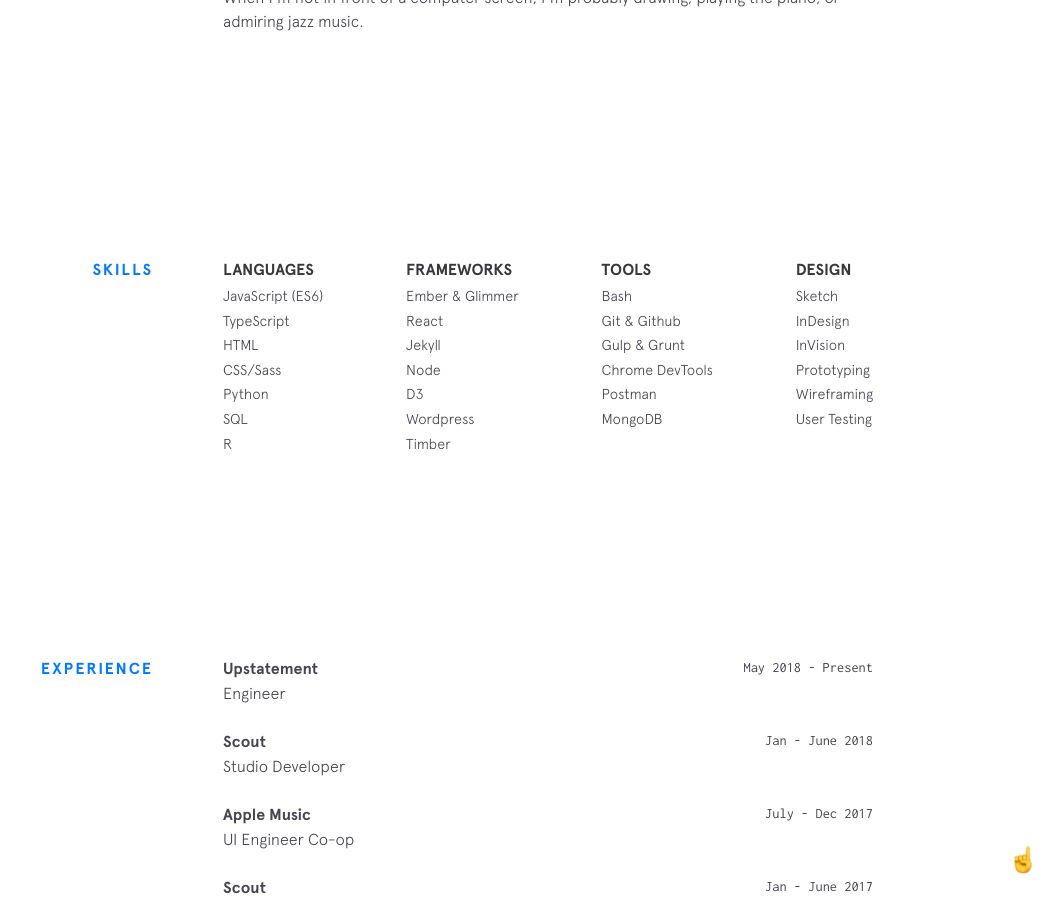
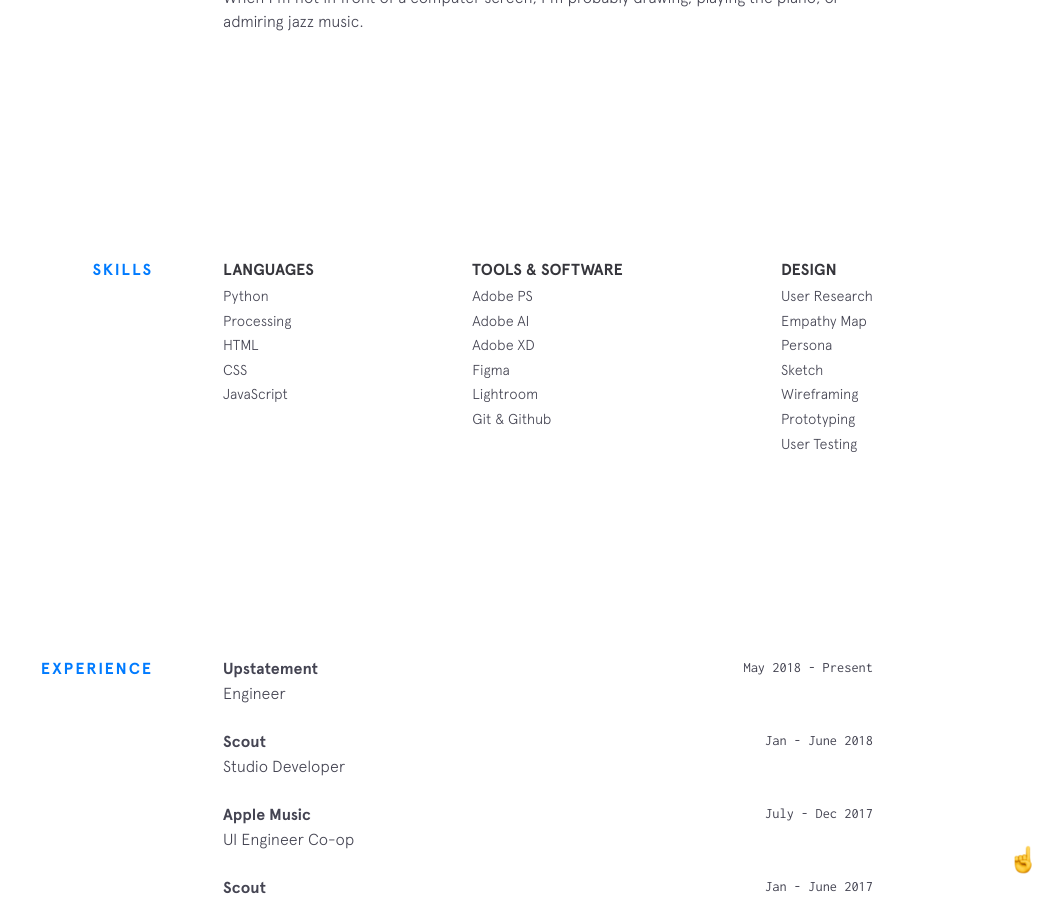
Before and after one commit to SylGaw/SylGaw.github.io, a Jekyll site: the page built from index.html, in a window 1280 px wide and 900 px high, scrolled down 1263 px. Shown: the whole window, without its empty margins (227-1280 px from the left). Built offline with Jekyll 4.4.1, drawn with Linux system fonts in a browser that asks for light colours; nearby versions of some CDN libraries.

Commit message:
personalize

```diff
--- a/_data/skills.yml
+++ b/_data/skills.yml
@@ -1,33 +1,23 @@
 languages:
-  - item: JavaScript (ES6)
-  - item: TypeScript
+  - item: Python
+  - item: Processing
   - item: HTML
-  - item: CSS/Sass
-  - item: Python
-  - item: SQL
-  - item: R
-
-frameworks:
-  - item: Ember & Glimmer
-  - item: React
-  - item: Jekyll
-  - item: Node
-  - item: D3
-  - item: Wordpress
-  - item: Timber
+  - item: CSS
+  - item: JavaScript
 
 tools:
-  - item: Bash
+  - item: Adobe PS
+  - item: Adobe AI
+  - item: Adobe XD
+  - item: Figma
+  - item: Lightroom
   - item: Git & Github
-  - item: Gulp & Grunt
-  - item: Chrome DevTools
-  - item: Postman
-  - item: MongoDB
 
 design:
+  - item: User Research
+  - item: Empathy Map
+  - item: Persona
   - item: Sketch
-  - item: InDesign
-  - item: InVision
+  - item: Wireframing
   - item: Prototyping
-  - item: Wireframing
   - item: User Testing
--- a/_includes/skills.html
+++ b/_includes/skills.html
@@ -12,15 +12,7 @@
         </ul>
       </div>
       <div class="skillz__category">
-        <div class="skillz__category__label">Frameworks</div>
-        <ul>
-          {% for framework in site.data.skills.frameworks %}
-          <li class="skillz__category__item">{{framework.item}}</li>
-          {% endfor %}
-        </ul>
-      </div>
-      <div class="skillz__category">
-        <div class="skillz__category__label">Tools</div>
+        <div class="skillz__category__label">Tools & Software</div>
         <ul>
           {% for tool in site.data.skills.tools %}
           <li class="skillz__category__item">{{tool.item}}</li>
```
